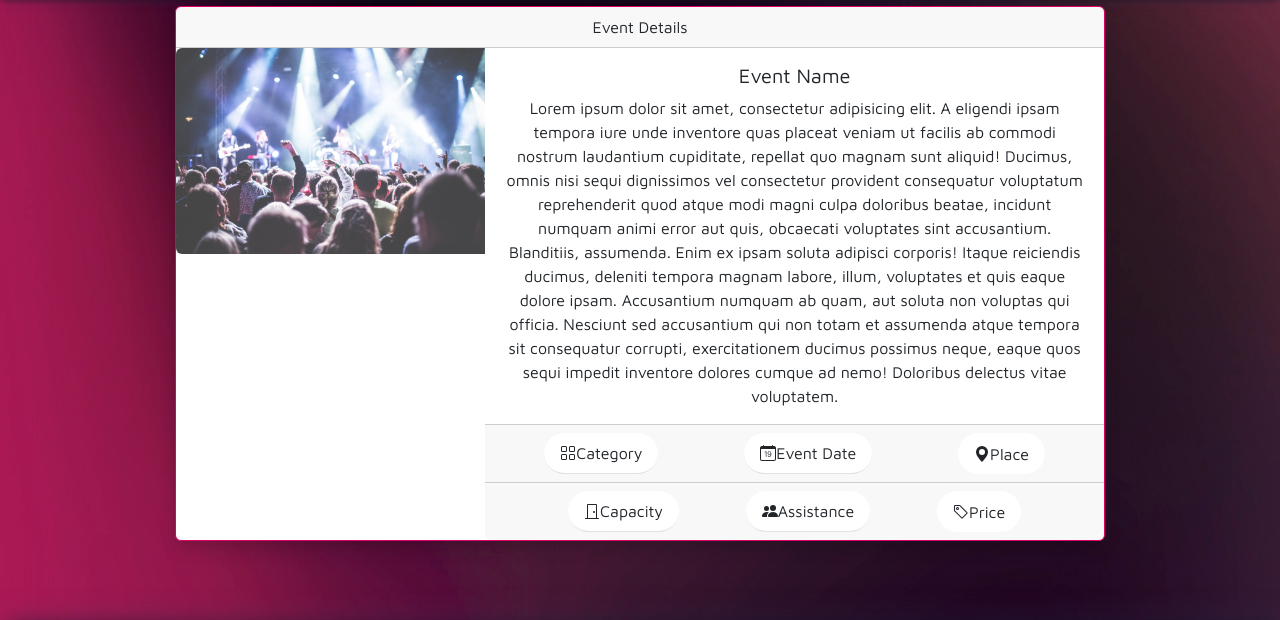
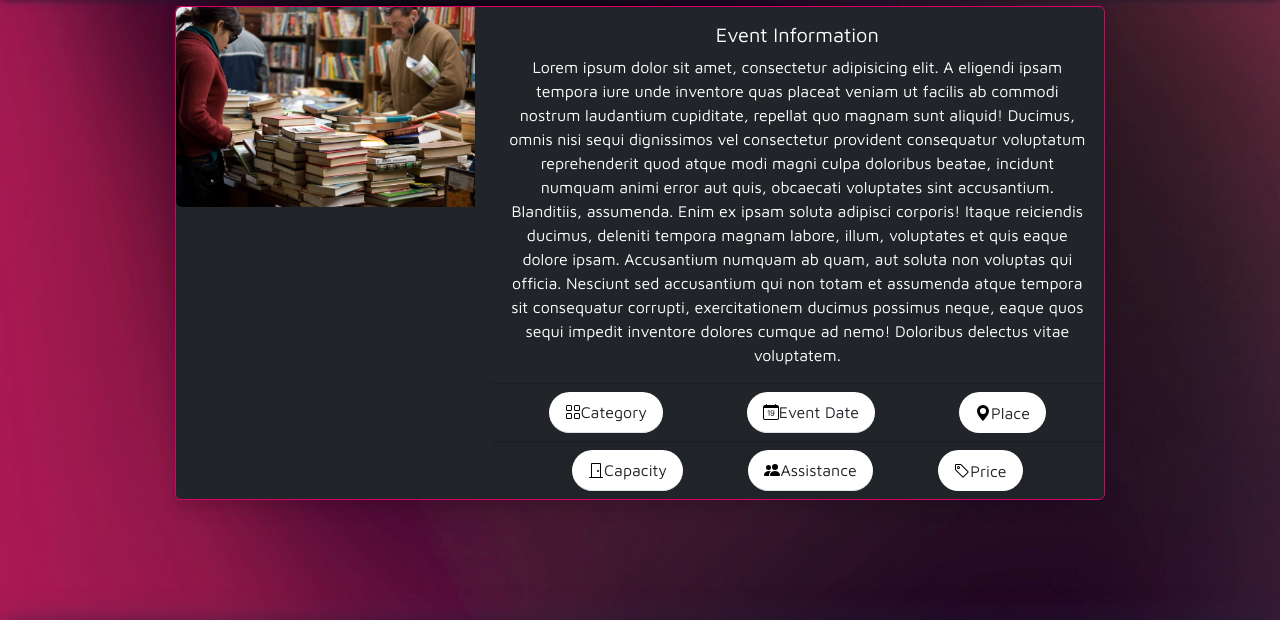
Before and after one commit to alejd84/AMAZINGEVENTS_DAYUB, a plain HTML site: page details.html in a window 1280 px wide. Shown: the part 127-747 px from the top of the page. Drawn offline with nearby package versions, Linux system fonts and the light colour scheme.

Commit message:
Arreglo colores

```diff
--- a/details.html
+++ b/details.html
@@ -70,18 +70,15 @@
     <main class="p-2">
         <section>
             <div class="container details-container d-flex justify-content-center text-center">
-                <div class="card mb-3 col-12 col-lg-10 shadow">
-                    <div class="card-header">
-                        Event Details
-                    </div>
-                    <div class="row g-0">
+                <div class="card text-bg-dark mb-3 col-12 col-lg-10 shadow">
+                    <div class="row g-3">
                         <div class="col-md-4">
-                            <img src="./resources/images/cards/music-concert.jpg" class="img-fluid rounded-start"
-                                alt="Details image">
+                            <img src="./resources/images/cards/books.jpg" class="img-fluid rounded-start"
+                                alt="Event Details">
                         </div>
                         <div class="col-md-8">
                             <div class="card-body">
-                                <h5 class="card-title">Event Name</h5>
+                                <h5 class="card-title">Event Information</h5>
                                 <p class="card-text">Lorem ipsum dolor sit amet, consectetur adipisicing elit. A
                                     eligendi ipsam tempora iure unde inventore quas placeat veniam ut facilis ab commodi
                                     nostrum laudantium cupiditate, repellat quo magnam sunt aliquid!
@@ -101,8 +98,8 @@
                                     class="list-group list-group-flush d-flex flex-row flex-wrap justify-content-around">
                                     <li
                                         class="list-group-item rounded-pill d-flex align-items-center justify-content-between">
-                                        <svg xmlns="http://www.w3.org/2000/svg" width="16" height="16"
-                                            fill="currentColor" class="bi bi-grid" viewBox="0 0 16 16">
+                                        <svg xmlns="http://www.w3.org/2000/svg" width="16" height="16" fill="inherit"
+                                            class="bi bi-grid" viewBox="0 0 16 16">
                                             <path
                                                 d="M1 2.5A1.5 1.5 0 0 1 2.5 1h3A1.5 1.5 0 0 1 7 2.5v3A1.5 1.5 0 0 1 5.5 7h-3A1.5 1.5 0 0 1 1 5.5v-3zM2.5 2a.5.5 0 0 0-.5.5v3a.5.5 0 0 0 .5.5h3a.5.5 0 0 0 .5-.5v-3a.5.5 0 0 0-.5-.5h-3zm6.5.5A1.5 1.5 0 0 1 10.5 1h3A1.5 1.5 0 0 1 15 2.5v3A1.5 1.5 0 0 1 13.5 7h-3A1.5 1.5 0 0 1 9 5.5v-3zm1.5-.5a.5.5 0 0 0-.5.5v3a.5.5 0 0 0 .5.5h3a.5.5 0 0 0 .5-.5v-3a.5.5 0 0 0-.5-.5h-3zM1 10.5A1.5 1.5 0 0 1 2.5 9h3A1.5 1.5 0 0 1 7 10.5v3A1.5 1.5 0 0 1 5.5 15h-3A1.5 1.5 0 0 1 1 13.5v-3zm1.5-.5a.5.5 0 0 0-.5.5v3a.5.5 0 0 0 .5.5h3a.5.5 0 0 0 .5-.5v-3a.5.5 0 0 0-.5-.5h-3zm6.5.5A1.5 1.5 0 0 1 10.5 9h3a1.5 1.5 0 0 1 1.5 1.5v3a1.5 1.5 0 0 1-1.5 1.5h-3A1.5 1.5 0 0 1 9 13.5v-3zm1.5-.5a.5.5 0 0 0-.5.5v3a.5.5 0 0 0 .5.5h3a.5.5 0 0 0 .5-.5v-3a.5.5 0 0 0-.5-.5h-3z" />
                                         </svg>
@@ -110,8 +107,8 @@
                                     </li>
                                     <li
                                         class="list-group-item rounded-pill d-flex align-items-center justify-content-between">
-                                        <svg xmlns="http://www.w3.org/2000/svg" width="16" height="16"
-                                            fill="currentColor" class="bi bi-calendar-date" viewBox="0 0 16 16">
+                                        <svg xmlns="http://www.w3.org/2000/svg" width="16" height="16" fill="inherit"
+                                            class="bi bi-calendar-date" viewBox="0 0 16 16">
                                             <path
                                                 d="M6.445 11.688V6.354h-.633A12.6 12.6 0 0 0 4.5 7.16v.695c.375-.257.969-.62 1.258-.777h.012v4.61h.675zm1.188-1.305c.047.64.594 1.406 1.703 1.406 1.258 0 2-1.066 2-2.871 0-1.934-.781-2.668-1.953-2.668-.926 0-1.797.672-1.797 1.809 0 1.16.824 1.77 1.676 1.77.746 0 1.23-.376 1.383-.79h.027c-.004 1.316-.461 2.164-1.305 2.164-.664 0-1.008-.45-1.05-.82h-.684zm2.953-2.317c0 .696-.559 1.18-1.184 1.18-.601 0-1.144-.383-1.144-1.2 0-.823.582-1.21 1.168-1.21.633 0 1.16.398 1.16 1.23z" />
                                             <path
@@ -121,8 +118,8 @@
                                     </li>
                                     <li
                                         class="list-group-item rounded-pill d-flex align-items-center justify-content-between">
-                                        <svg xmlns="http://www.w3.org/2000/svg" width="16" height="16"
-                                            fill="currentColor" class="bi bi-geo-alt-fill" viewBox="0 0 16 16">
+                                        <svg xmlns="http://www.w3.org/2000/svg" width="16" height="16" fill="inherit"
+                                            class="bi bi-geo-alt-fill" viewBox="0 0 16 16">
                                             <path
                                                 d="M8 16s6-5.686 6-10A6 6 0 0 0 2 6c0 4.314 6 10 6 10zm0-7a3 3 0 1 1 0-6 3 3 0 0 1 0 6z" />
                                         </svg>
@@ -135,8 +132,8 @@
                                     class="list-group list-group-flush d-flex flex-row flex-wrap justify-content-evenly">
                                     <li
                                         class="list-group-item rounded-pill d-flex align-items-center justify-content-between">
-                                        <svg xmlns="http://www.w3.org/2000/svg" width="16" height="16"
-                                            fill="currentColor" class="bi bi-door-closed" viewBox="0 0 16 16">
+                                        <svg xmlns="http://www.w3.org/2000/svg" width="16" height="16" fill="inherit"
+                                            class="bi bi-door-closed" viewBox="0 0 16 16">
                                             <path
                                                 d="M3 2a1 1 0 0 1 1-1h8a1 1 0 0 1 1 1v13h1.5a.5.5 0 0 1 0 1h-13a.5.5 0 0 1 0-1H3V2zm1 13h8V2H4v13z" />
                                             <path d="M9 9a1 1 0 1 0 2 0 1 1 0 0 0-2 0z" />
@@ -145,8 +142,8 @@
                                     </li>
                                     <li
                                         class="list-group-item rounded-pill d-flex align-items-center justify-content-between">
-                                        <svg xmlns="http://www.w3.org/2000/svg" width="16" height="16"
-                                            fill="currentColor" class="bi bi-people-fill" viewBox="0 0 16 16">
+                                        <svg xmlns="http://www.w3.org/2000/svg" width="16" height="16" fill="inherit"
+                                            class="bi bi-people-fill" viewBox="0 0 16 16">
                                             <path
                                                 d="M7 14s-1 0-1-1 1-4 5-4 5 3 5 4-1 1-1 1H7Zm4-6a3 3 0 1 0 0-6 3 3 0 0 0 0 6Zm-5.784 6A2.238 2.238 0 0 1 5 13c0-1.355.68-2.75 1.936-3.72A6.325 6.325 0 0 0 5 9c-4 0-5 3-5 4s1 1 1 1h4.216ZM4.5 8a2.5 2.5 0 1 0 0-5 2.5 2.5 0 0 0 0 5Z" />
                                         </svg>
@@ -154,8 +151,8 @@
                                     </li>
                                     <li
                                         class="list-group-item rounded-pill d-flex align-items-center justify-content-between">
-                                        <svg xmlns="http://www.w3.org/2000/svg" width="16" height="16"
-                                            fill="currentColor" class="bi bi-tag" viewBox="0 0 16 16">
+                                        <svg xmlns="http://www.w3.org/2000/svg" width="16" height="16" fill="inherit"
+                                            class="bi bi-tag" viewBox="0 0 16 16">
                                             <path
                                                 d="M6 4.5a1.5 1.5 0 1 1-3 0 1.5 1.5 0 0 1 3 0zm-1 0a.5.5 0 1 0-1 0 .5.5 0 0 0 1 0z" />
                                             <path
```
